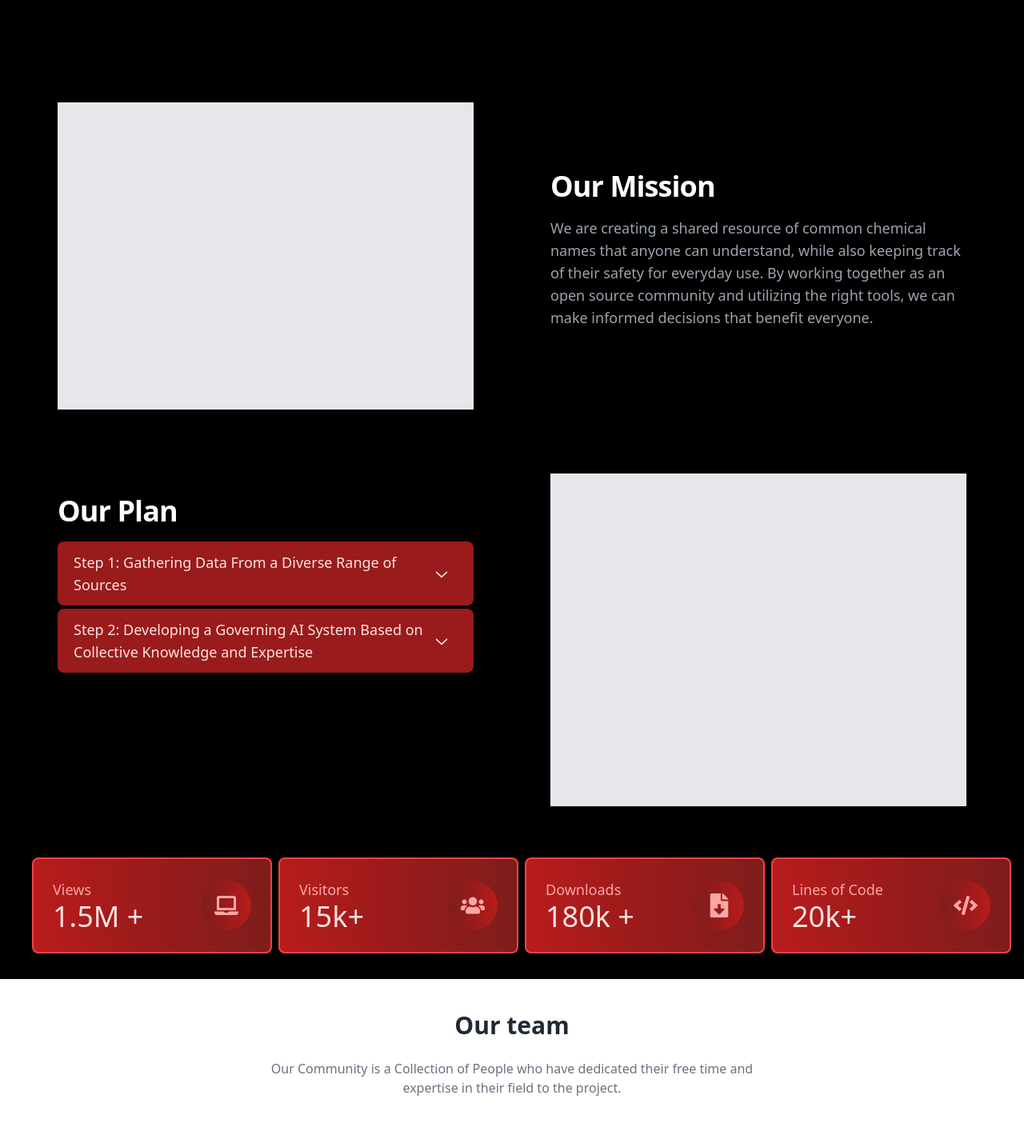
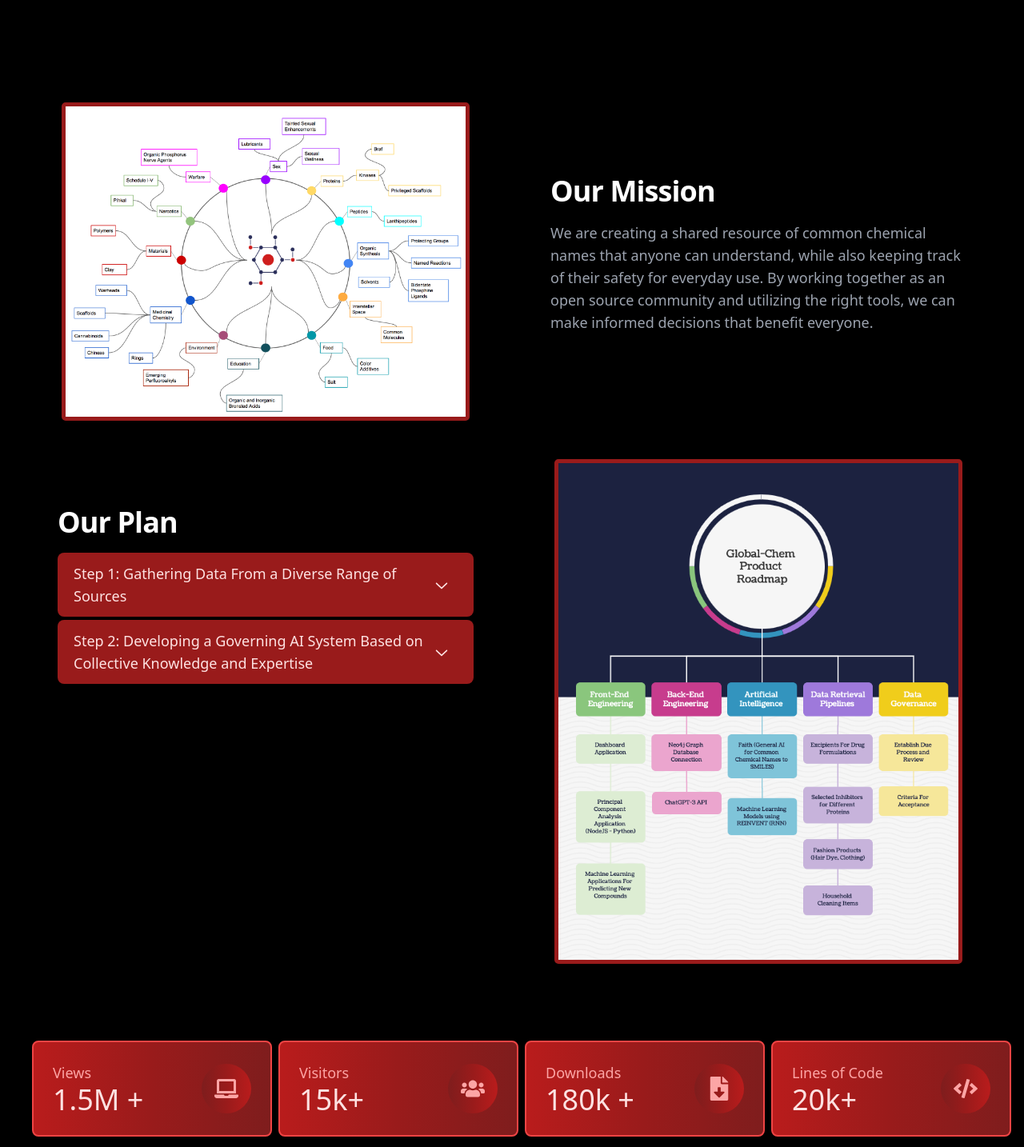
Before and after one commit to Global-Chem/global-chem-website, a Next.js app: page / in a window 1280 px wide. Shown: the part 800-2234 px from the top of the page at 80% size. Built offline with nearby package versions, Linux system fonts and the light colour scheme.

Commit message:
add pictures

```diff
--- a/src/components/CTA.tsx
+++ b/src/components/CTA.tsx
@@ -1,5 +1,9 @@
 import React from "react";
 import Accordion from "./Accordion";
+import Image from 'next/image';
+
+import knowledgegraph from '../../public/assets/knowledgegraph.png';
+import roadmap from '../../public/assets/roadmap.png';
 
 export default function CTA() {
 return (
@@ -17,8 +21,18 @@
             benefit everyone.
           </p>
         </div>
-        <div className="w-full h-full py-48 bg-gray-200"></div>
+        <div className="mx-auto" style={{border: "5px solid #991b1b", borderRadius: "5px"}}>
+          <Image
+            src={knowledgegraph}
+            width={500}
+            height={500}
+            alt="Picture of the author"
+          />
+        </div>
+
       </div>
+
+
       <div className="grid grid-cols-1 mb-24 mt-12 md:grid-cols-2 gap-y-10 md:gap-y-32 gap-x-10 md:gap-x-24 justify-center">
         <div className="mt-10">
           <h2 className="mb-4 mt-4 text-2xl font-extrabold tracking-tight text-white md:leading-tight md:text-4xl">
@@ -26,8 +40,13 @@
           </h2>
           <Accordion />
         </div>
-        <div className="w-full h-full py-48 bg-gray-200 mt-8">
-          <div></div>
+        <div className="mx-auto" style={{border: "5px solid #991b1b", borderRadius: "5px"}}s>
+          <Image
+            src={roadmap}
+            width={500}
+            height={500}
+            alt="Picture of the author"
+          />
         </div>
       </div>
     </section>
```
Also changed, not shown: public/assets/knowledgegraph.png (added), public/assets/roadmap.png (added).
